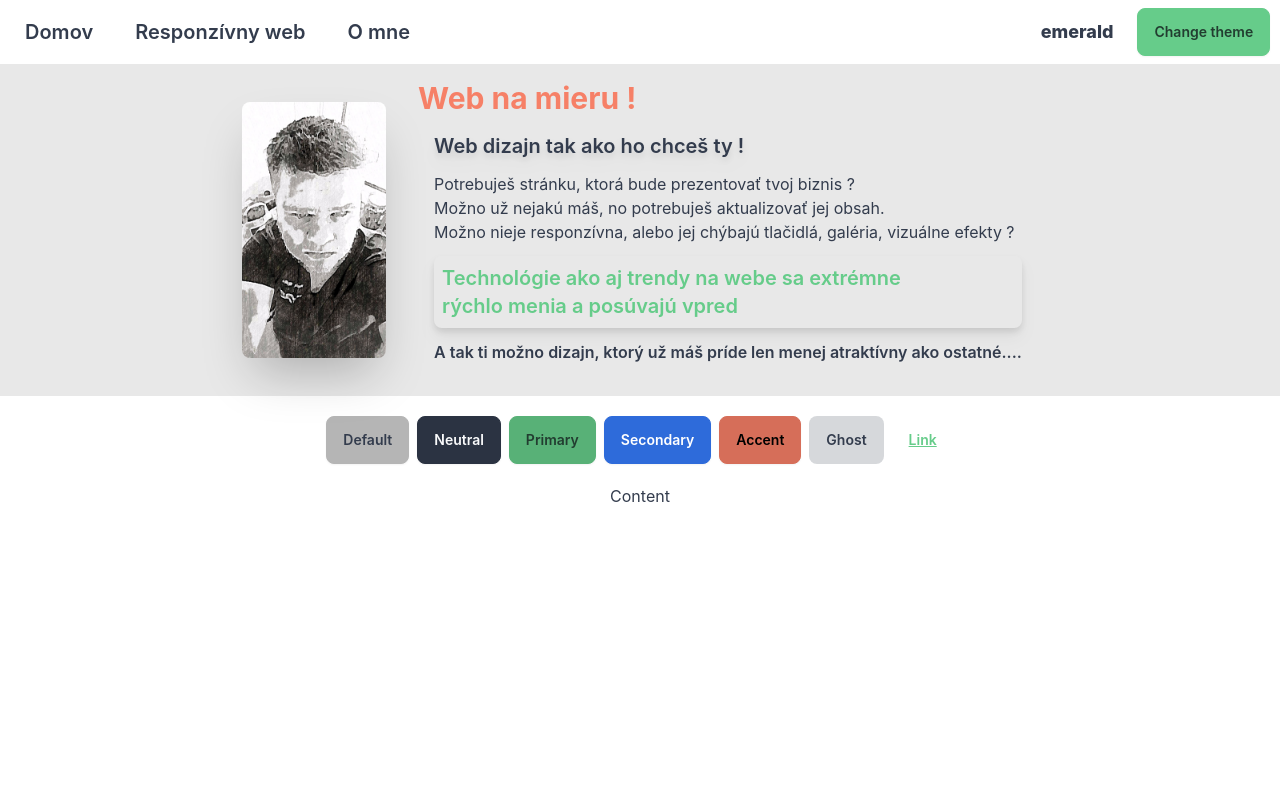
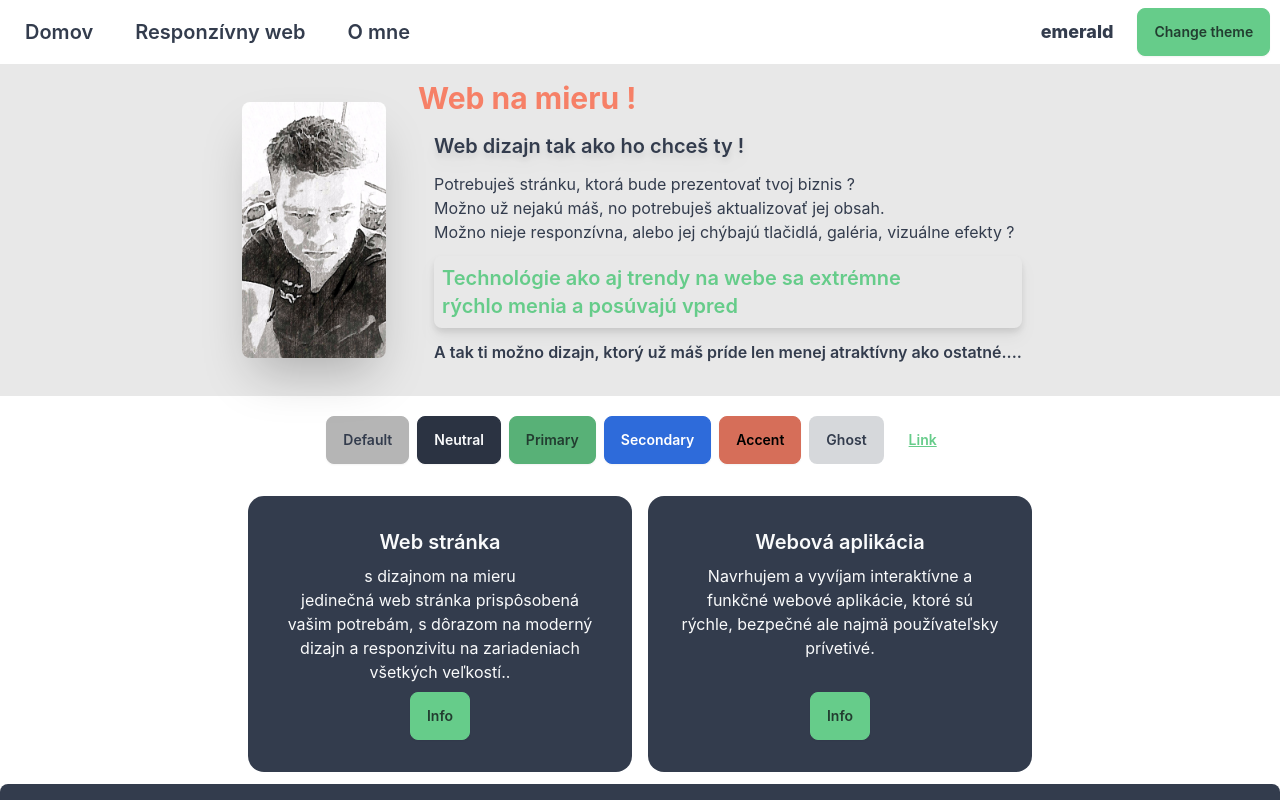
Before and after one commit to Saydva/HomePage-v.0, a React (Vite) app: page / in a window 1280 px wide. Shown: the top 800 px of the page. Built offline with nearby package versions, Linux system fonts and the light colour scheme; what tailwindcss-animated would draw is missing.

Commit message:
working on content comp. ading pricing and plan elements

```diff
--- a/src/components/content.jsx
+++ b/src/components/content.jsx
@@ -2,8 +2,68 @@ import React from "react";
 
 function Content() {
   return (
-    <div className="artboard artboard-horizontal min-h-svh text-center">
-      Content
+    <div className="flex flex-col items-center p-3">
+      <div className=" flex flex-row gap-4">
+        <div className="card bg-neutral text-neutral-content w-96">
+          <div className="card-body items-center text-center">
+            <h2 className="card-title">Web stránka</h2>
+            <p>
+              s dizajnom na mieru <br /> jedinečná web stránka prispôsobená
+              vašim potrebám, s dôrazom na moderný dizajn a responzivitu na
+              zariadeniach všetkých veľkostí..
+            </p>
+            <div className="card-actions justify-end">
+              <button
+                className="btn btn-primary"
+                onClick={() =>
+                  document.getElementById("my_modal_infowebPage").showModal()
+                }
+              >
+                Info
+              </button>
+            </div>
+          </div>
+        </div>
+        <div className="card bg-neutral text-neutral-content w-96">
+          <div className="card-body items-center text-center">
+            <h2 className="card-title">Webová aplikácia</h2>
+            <p>
+              Navrhujem a vyvíjam interaktívne a funkčné webové aplikácie, ktoré
+              sú rýchle, bezpečné ale najmä používateľsky prívetivé.
+            </p>
+            <div className="card-actions justify-end">
+              <button className="btn btn-primary">Info</button>
+            </div>
+          </div>
+        </div>
+      </div>
+      <dialog id="my_modal_infowebPage" className="modal flex justify-center">
+        <div className="modal-box flex flex-row max-lg:flex-col text-center">
+          <div className="flex min flex-row">
+            <p>
+              Moderný web s 1 - 2 podstránkami <br />
+              od 299 € <br />
+            </p>
+            <p>
+              Moderný web s 3 - 5 podstránkami <br />
+              od 499 € <br />
+            </p>
+          </div>
+          <div>
+            <p className="text-secondary text-sm ">
+              Vytvorenie web stránky <br />
+              Responzívny dizajn <br />
+              SEO optimalizácia
+            </p>
+          </div>
+          <div className="modal-action flex justify-center">
+            <form method="dialog">
+              {/* if there is a button in form, it will close the modal */}
+              <button className="btn">Zavrieť</button>
+            </form>
+          </div>
+        </div>
+      </dialog>
     </div>
   );
 }
--- a/src/components/footer.jsx
+++ b/src/components/footer.jsx
@@ -2,7 +2,7 @@ import React from "react";
 
 function Footer() {
   return (
-    <footer className="footer bg-neutral text-neutral-content p-10 max-md:justify-center">
+    <footer className="footer bg-neutral text-neutral-content p-10 max-md:justify-center rounded-lg">
       <nav className=" flex w-full px-10 max-md:flex-col justify-center gap-8 items-center">
         <h6 className="footer-title m-0">Kontakty:</h6>
         {/* Open the modal using document.getElementById('ID').showModal() method */}
@@ -12,12 +12,9 @@ function Footer() {
         >
           Mobil
         </button>
-        <dialog id="my_modal_1" className="modal">
-          <div className="modal-box">
-            <h3 className="font-bold text-lg text-primary">+421</h3>
-            <p className="py-4 text-primary">
-              <h2 className="font-bold text-lg text-primary">951172771</h2>
-            </p>
+        <dialog id="my_modal_1" className="modal flex justify-center">
+          <div className="modal-box  flex flex-col text-center">
+            <div className="text-primary">+421951172771</div>
             <div className="modal-action">
               <form method="dialog">
                 {/* if there is a button in form, it will close the modal */}
@@ -33,13 +30,11 @@ function Footer() {
         >
           E-mail
         </button>
-        <dialog id="my_modal_2" className="modal">
-          <div className="modal-box">
-            <p className="py-4">
-              <h2 className="font-bold text-lg text-primary">
-                <a href="">kacurikjozef@gmail.com</a>
-              </h2>
-            </p>
+        <dialog id="my_modal_2" className="modal flex justify-center">
+          <div className="modal-box flex flex-col text-center">
+            <address className="text-primary">
+              <a href="mailto:webmaster@example.com">kacurikjozef@gmail.com</a>
+            </address>
             <div className="modal-action">
               <form method="dialog">
                 {/* if there is a button in form, it will close the modal */}
```
